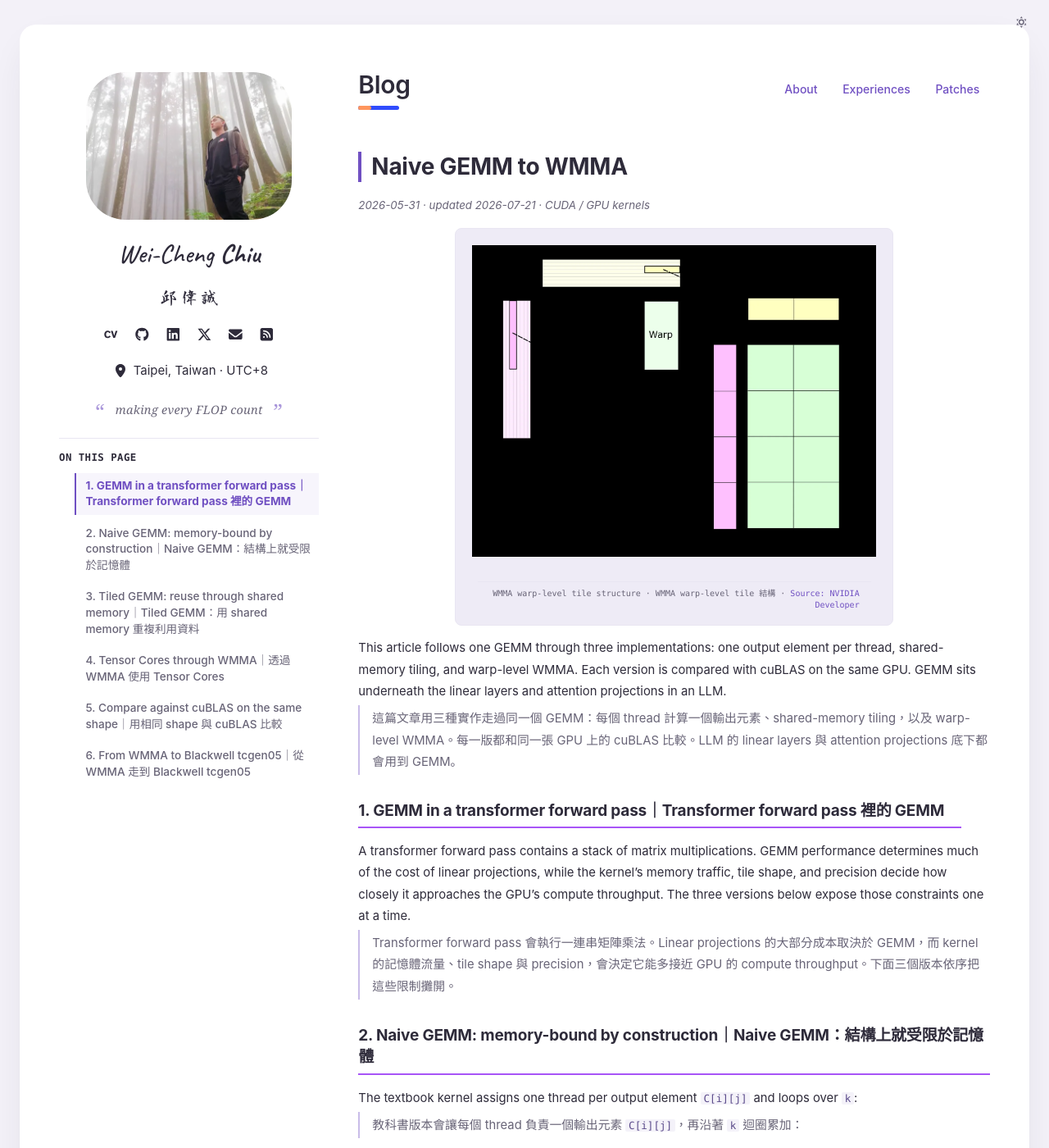
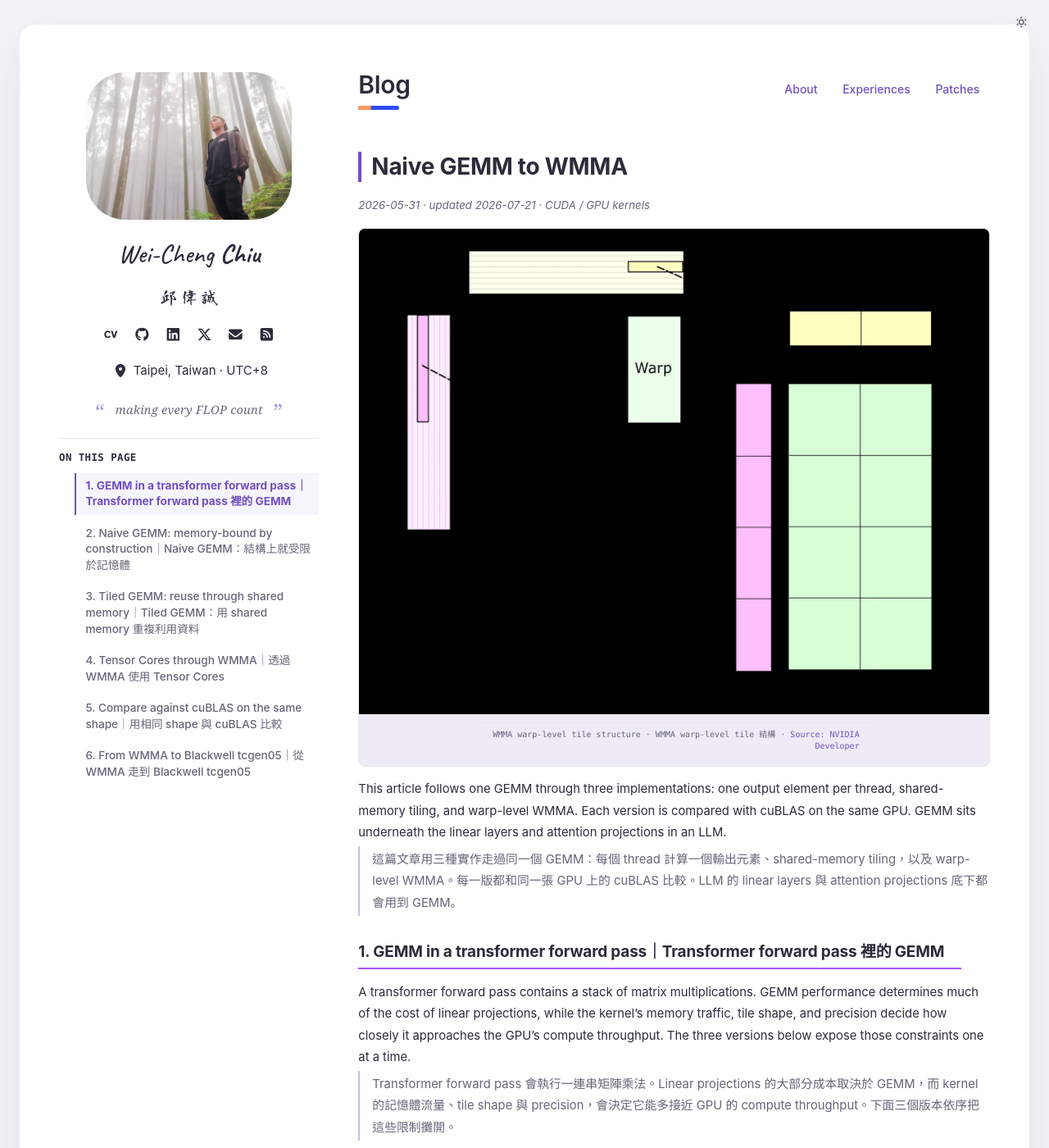
Before and after one commit to waynehacking8/waynehacking8.github.io, an MkDocs documentation site: the page built from docs/blog/notes-cuda-tensor-core-gemm.md, in a window 1280 px wide and 1400 px high. Shown: the whole window at 82% size. Built offline with MkDocs 1.6.1 and Material for MkDocs 9.7.7, drawn with Linux system fonts in a browser that asks for light colours.

Commit message:
Fix article diagram cropping

```diff
--- a/docs/stylesheets/extra.css
+++ b/docs/stylesheets/extra.css
@@ -750,7 +750,11 @@ body.pb-is-navigating .pb-nav-tabs { opacity: 0.72; }
   margin: 0;
   object-fit: contain;
 }
-.pb-article-hero.pb-article-contain img { max-height: 21rem; padding: 1rem; }
+.pb-article-hero.pb-article-contain img {
+  height: auto;
+  max-height: none;
+  padding: 0;
+}
 .pb-article-hero figcaption {
   padding: 0.35rem 0.7rem;
   border-top: 1px solid var(--pb-line);
```
